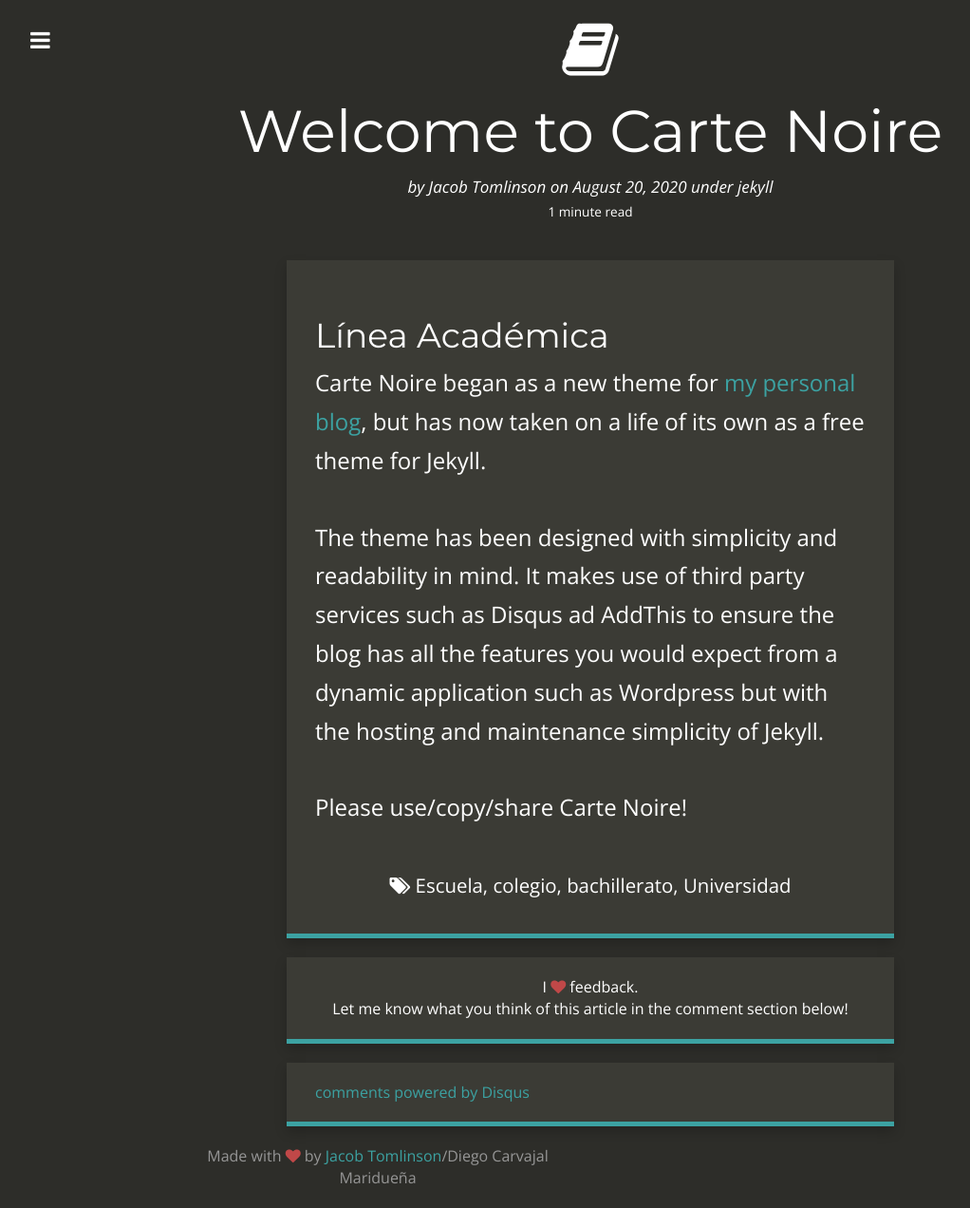
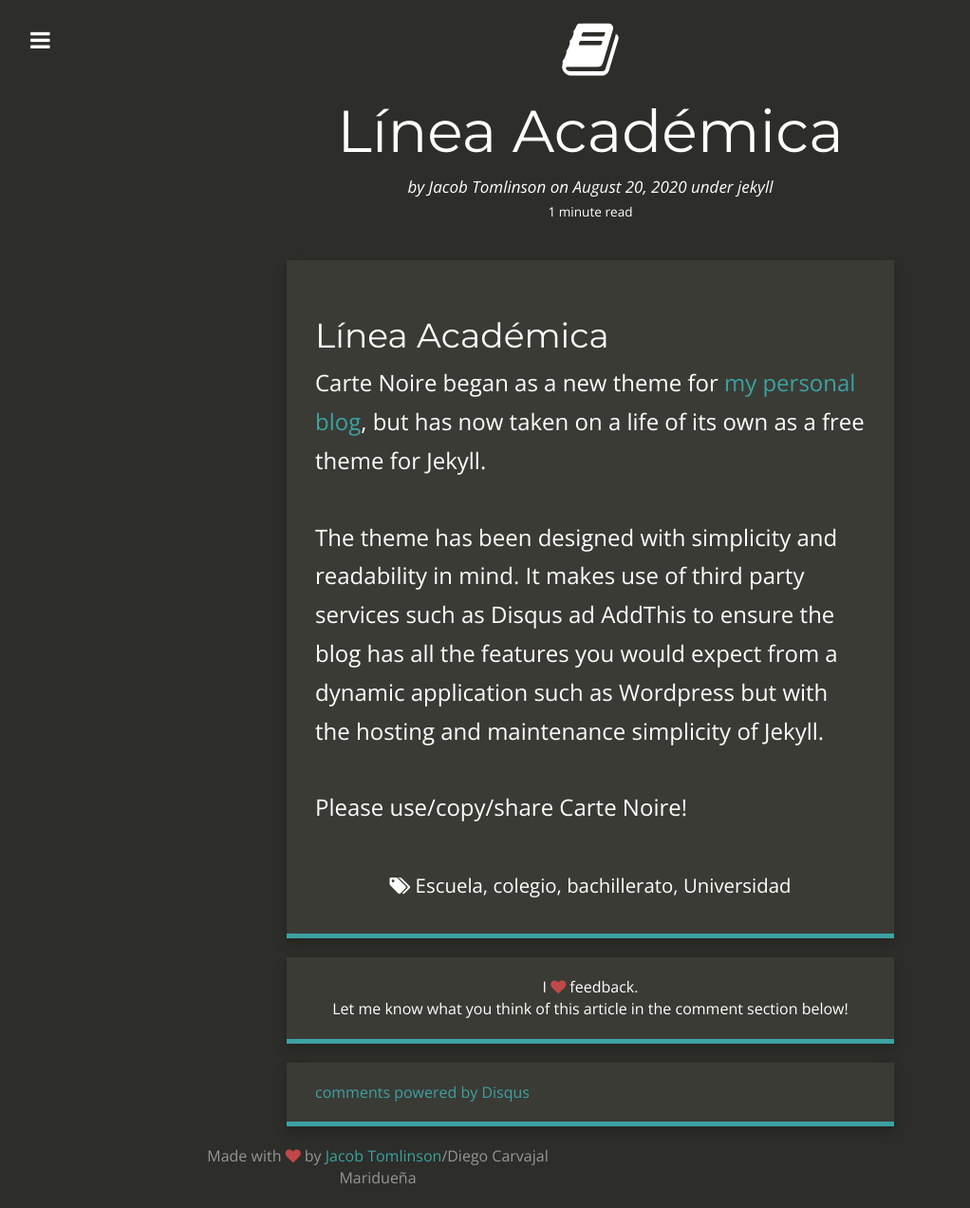
Before and after one commit to DiegJazm98/DiegJazm98.github.io, a Jekyll site: the page built from _posts/2020-08-20-Linea-academica.md, in a window 1280 px wide. Shown: the whole page at 95% size, without its empty margins (18-1040 px from the left). Built offline with Jekyll 4.4.1, drawn with Linux system fonts in a browser that asks for light colours; nearby versions of some CDN libraries; comment, search, counter and statistics services are not loaded.

Commit message:
Update 2020-08-20-Linea-academica.md

```diff
--- a/_posts/2020-08-20-Linea-academica.md
+++ b/_posts/2020-08-20-Linea-academica.md
@@ -1,6 +1,6 @@
 ---
 layout:     post
-title:      Welcome to Carte Noire
+title:      Línea Académica
 date:       2020-08-20 19:31:19
 author:     Jacob Tomlinson
 summary:    Carte Noire is a dark blog theme for Jekyll focusing on a clear reading experience.
```
